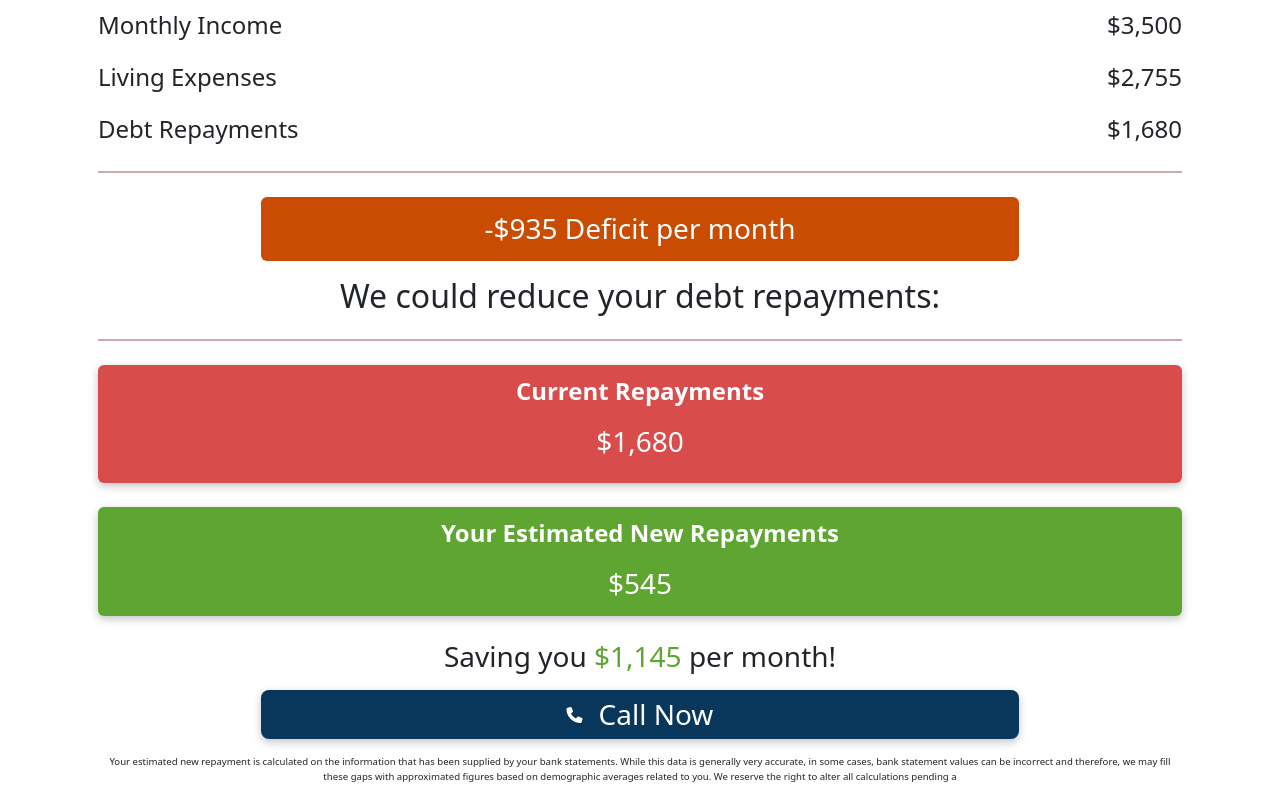
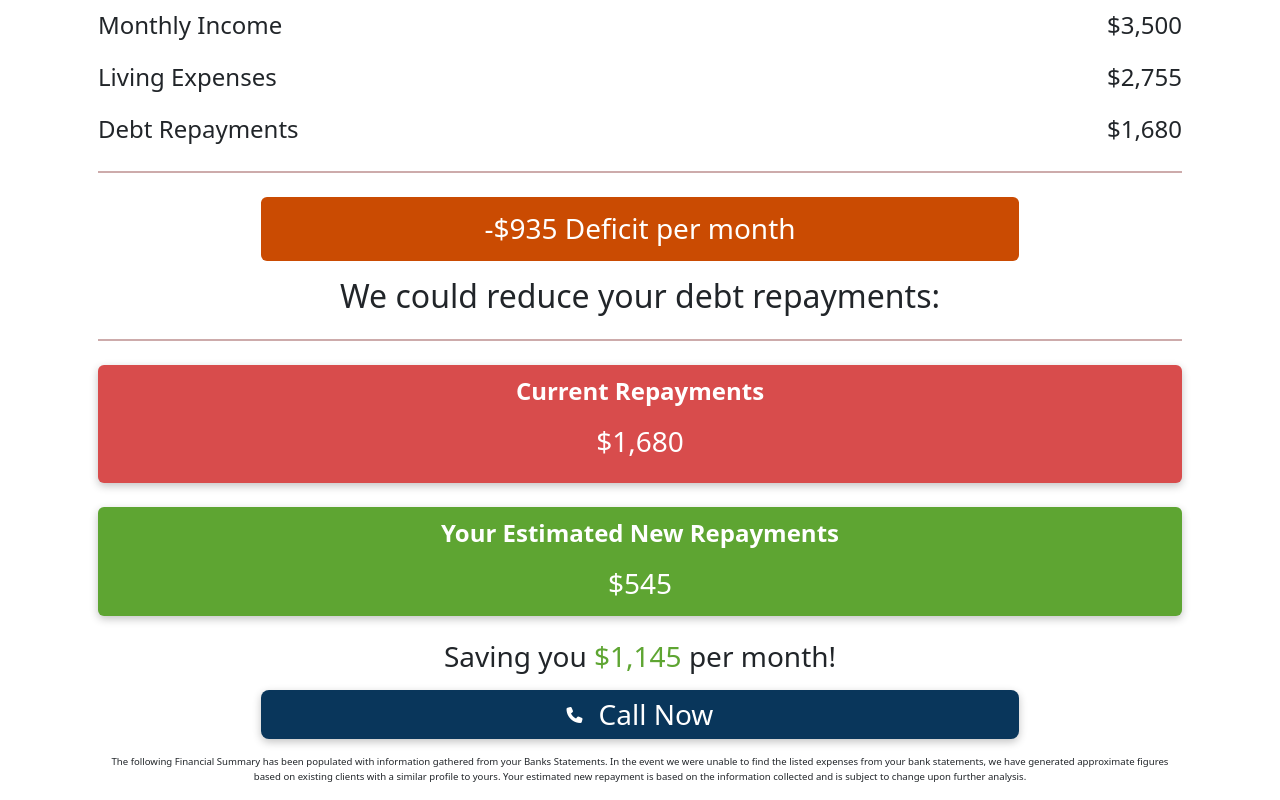
Before and after one commit to Dion-R/Report-JB, a plain HTML site: page index.html in a window 1280 px wide. Shown: the part 2085-2885 px from the top of the page. Drawn offline with Linux system fonts and the light colour scheme.

Commit message:
t&C update

```diff
--- a/index.html
+++ b/index.html
@@ -467,8 +467,12 @@
                </div>
             </div>
               <p class="mb-3 small text-center">
-             Your estimated new repayment is calculated on the information that has been supplied by your bank statements. While this data is generally very accurate, in some cases, bank statement values can be incorrect and therefore, we may fill these gaps with approximated figures based on demographic averages related to you. We reserve the right to alter all calculations pending a
-            </p>
+              The following Financial Summary has been populated with
+              information gathered from your Banks Statements. In the event
+              we were unable to find the listed expenses from your bank
+              statements, we have generated approximate figures based on
+              existing clients with a similar profile to yours. Your estimated
+              new repayment is based on the information collected and is subject to change upon further analysis.</p>
 
           </div>
         </div>
```
